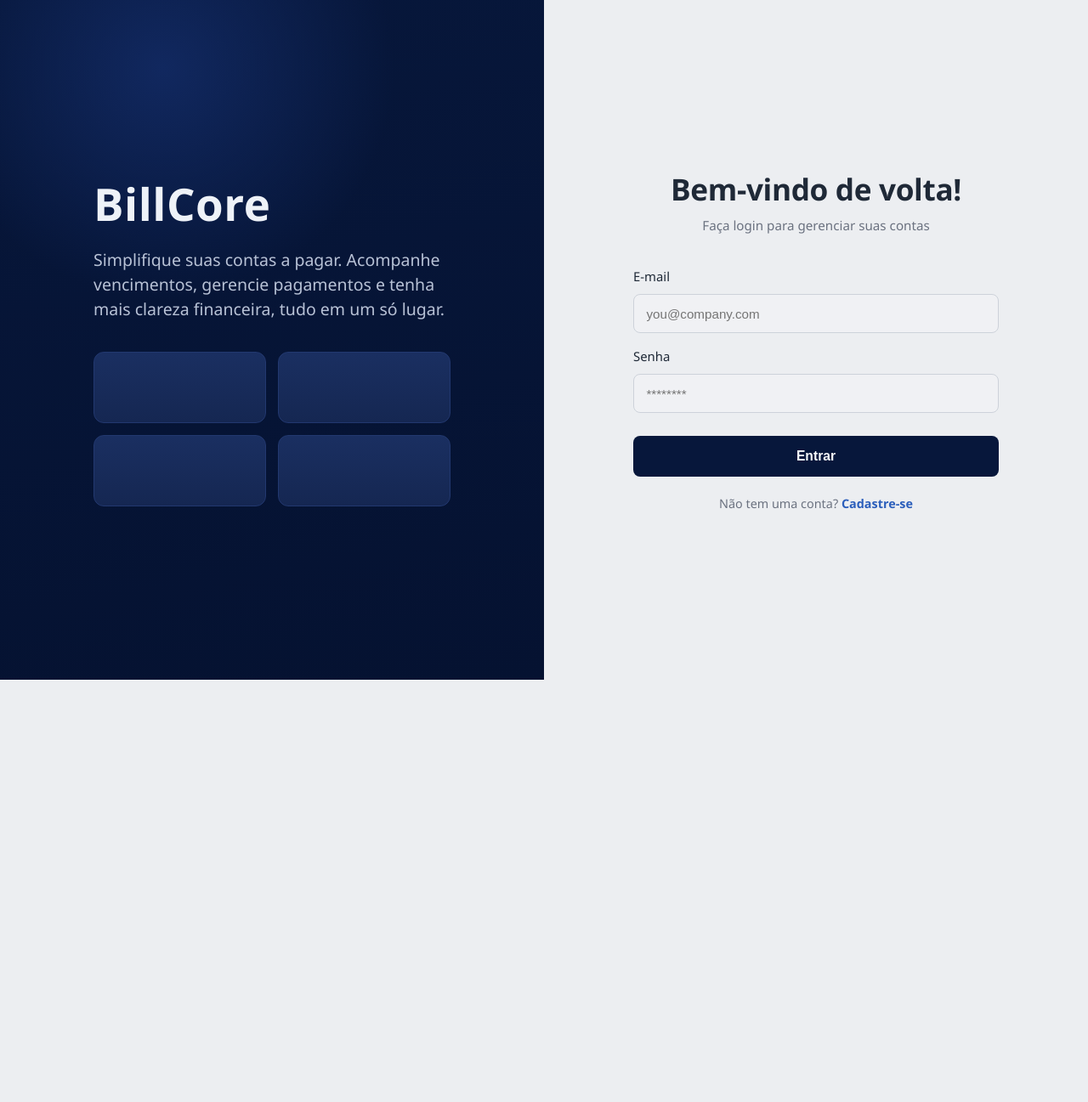
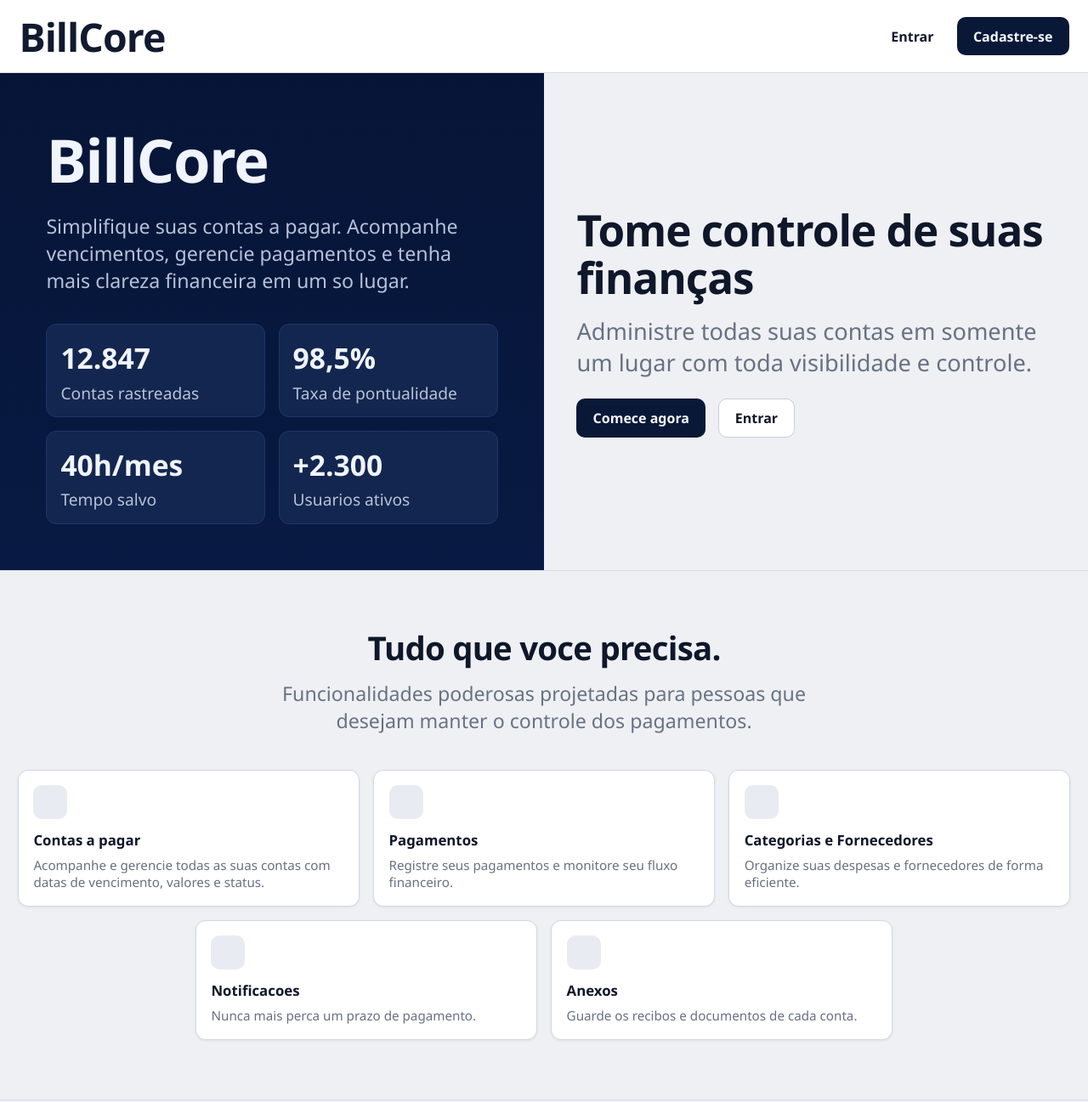
Before and after one commit to Lpaifer/Billcore_frontend, a React (Vite) app: page / in a window 1280 px wide. Before the commit this address led to /login. Shown: the top 1297 px of the page at 85% size. Before the commit the page ends 800 px from the top, so only its background shows below. Built offline with nearby package versions, Linux system fonts and the light colour scheme.

Commit message:
landing_page

```diff
--- a/src/App.tsx
+++ b/src/App.tsx
@@ -4,6 +4,7 @@ import { RequireAuth } from "./components/RequireAuth";
 import { RequireFinancialProfile } from "./components/RequireFinancialProfile";
 import { FinancialProfileOnboardingPage } from "./pages/FinancialProfileOnboardingPage";
 import { DashboardPage } from "./pages/DashboardPage";
+import { LandingPage } from "./pages/LandingPage";
 import { LoginPage } from "./pages/LoginPage";
 import { AddPayableAccountPage } from "./pages/AddPayableAccountPage";
 import { EditPayableAccountPage } from "./pages/EditPayableAccountPage";
@@ -13,7 +14,7 @@ import { RegisterPage } from "./pages/RegisterPage";
 export function App() {
   return (
     <Routes>
-      <Route path="/" element={<Navigate to="/login" replace />} />
+      <Route path="/" element={<LandingPage />} />
       <Route path="/register" element={<RegisterPage />} />
       <Route path="/login" element={<LoginPage />} />
       <Route element={<RequireAuth />}>
@@ -27,7 +28,7 @@ export function App() {
           </Route>
         </Route>
       </Route>
-      <Route path="*" element={<Navigate to="/login" replace />} />
+      <Route path="*" element={<Navigate to="/" replace />} />
     </Routes>
   );
 }
--- /dev/null
+++ b/src/pages/LandingPage.tsx
@@ -0,0 +1,111 @@
+import { Link } from "react-router-dom";
+
+const FEATURES = [
+  {
+    title: "Contas a pagar",
+    description: "Acompanhe e gerencie todas as suas contas com datas de vencimento, valores e status."
+  },
+  {
+    title: "Pagamentos",
+    description: "Registre seus pagamentos e monitore seu fluxo financeiro."
+  },
+  {
+    title: "Categorias e Fornecedores",
+    description: "Organize suas despesas e fornecedores de forma eficiente."
+  },
+  {
+    title: "Notificacoes",
+    description: "Nunca mais perca um prazo de pagamento."
+  },
+  {
+    title: "Anexos",
+    description: "Guarde os recibos e documentos de cada conta."
+  }
+];
+
+export function LandingPage() {
+  return (
+    <div className="landing-page">
+      <header className="landing-header">
+        <div className="landing-brand">BillCore</div>
+        <div className="landing-header-actions">
+          <Link to="/login" className="landing-link-button">
+            Entrar
+          </Link>
+          <Link to="/register" className="landing-primary-button">
+            Cadastre-se
+          </Link>
+        </div>
+      </header>
+
+      <section className="landing-hero">
+        <aside className="landing-hero-brand">
+          <h1>BillCore</h1>
+          <p>
+            Simplifique suas contas a pagar. Acompanhe vencimentos, gerencie pagamentos e tenha mais
+            clareza financeira em um so lugar.
+          </p>
+          <div className="landing-stat-grid">
+            <article>
+              <strong>12.847</strong>
+              <span>Contas rastreadas</span>
+            </article>
+            <article>
+              <strong>98,5%</strong>
+              <span>Taxa de pontualidade</span>
+            </article>
+            <article>
+              <strong>40h/mes</strong>
+              <span>Tempo salvo</span>
+            </article>
+            <article>
+              <strong>+2.300</strong>
+              <span>Usuarios ativos</span>
+            </article>
+          </div>
+        </aside>
+
+        <div className="landing-hero-content">
+          <h2>Tome controle de suas finanças</h2>
+          <p>Administre todas suas contas em somente um lugar com toda visibilidade e controle.</p>
+          <div className="landing-hero-actions">
+            <Link to="/register" className="landing-primary-button">
+              Comece agora
+            </Link>
+            <Link to="/login" className="landing-outline-button">
+              Entrar
+            </Link>
+          </div>
+        </div>
+      </section>
+
+      <section className="landing-features">
+        <h3>Tudo que voce precisa.</h3>
+        <p>Funcionalidades poderosas projetadas para pessoas que desejam manter o controle dos pagamentos.</p>
+        <div className="landing-feature-grid">
+          {FEATURES.map((feature) => (
+            <article key={feature.title} className="landing-feature-card">
+              <div className="landing-feature-icon" />
+              <h4>{feature.title}</h4>
+              <span>{feature.description}</span>
+            </article>
+          ))}
+        </div>
+      </section>
+
+      <section className="landing-dashboard-note">
+        <h3>Dashboard inteligente</h3>
+        <p>Acompanhe suas finanças em tempo real com total clareza.</p>
+      </section>
+
+      <footer className="landing-footer">
+        <div className="landing-brand">BillCore</div>
+        <div className="landing-footer-links">
+          <button type="button">Sobre Nos</button>
+          <button type="button">Contato</button>
+          <button type="button">Termos</button>
+        </div>
+      </footer>
+    </div>
+  );
+}
--- a/src/style.css
+++ b/src/style.css
@@ -29,6 +29,266 @@ body {
 
 #app {
   min-height: 100vh;
+}
+
+.landing-page {
+  background: #eef0f4;
+  color: #0f172a;
+}
+
+.landing-header {
+  min-height: 86px;
+  display: flex;
+  align-items: center;
+  justify-content: space-between;
+  padding: 0 1.4rem;
+  background: #ffffff;
+  border-bottom: 1px solid #d6dbe4;
+}
+
+.landing-brand {
+  font-size: 2.9rem;
+  font-weight: 700;
+  letter-spacing: -0.02em;
+  color: #111a2f;
+}
+
+.landing-header-actions {
+  display: flex;
+  align-items: center;
+  gap: 0.8rem;
+}
+
+.landing-link-button {
+  text-decoration: none;
+  color: #111a2f;
+  font-weight: 600;
+  padding: 0.55rem 0.9rem;
+  border-radius: 8px;
+}
+
+.landing-link-button:hover {
+  background: #f1f4f9;
+}
+
+.landing-primary-button {
+  text-decoration: none;
+  background: #0a1838;
+  color: #f4f7ff;
+  font-weight: 700;
+  border-radius: 10px;
+  padding: 0.7rem 1.2rem;
+  display: inline-flex;
+  align-items: center;
+  justify-content: center;
+}
+
+.landing-primary-button:hover {
+  background: #122852;
+}
+
+.landing-outline-button {
+  text-decoration: none;
+  color: #111827;
+  background: #ffffff;
+  border: 1px solid #c8ced9;
+  border-radius: 10px;
+  padding: 0.7rem 1.2rem;
+  display: inline-flex;
+  align-items: center;
+  justify-content: center;
+  font-weight: 700;
+}
+
+.landing-hero {
+  display: grid;
+  grid-template-columns: 1fr 1fr;
+  min-height: 560px;
+  border-bottom: 1px solid #d6dbe4;
+}
+
+.landing-hero-brand {
+  background: linear-gradient(180deg, #061537 0%, #081a43 100%);
+  color: #f0f4fc;
+  padding: 3.4rem;
+  display: flex;
+  flex-direction: column;
+  justify-content: center;
+}
+
+.landing-hero-brand h1 {
+  margin: 0;
+  font-size: 4.4rem;
+  letter-spacing: -0.02em;
+}
+
+.landing-hero-brand p {
+  margin: 0.85rem 0 0;
+  color: #b7c2d8;
+  font-size: 1.45rem;
+  max-width: 560px;
+}
+
+.landing-stat-grid {
+  margin-top: 2.2rem;
+  display: grid;
+  grid-template-columns: repeat(2, minmax(170px, 1fr));
+  gap: 0.95rem;
+  max-width: 640px;
+}
+
+.landing-stat-grid article {
+  background: #13264f;
+  border-radius: 12px;
+  border: 1px solid #1f3568;
+  padding: 1rem 1rem 0.9rem;
+}
+
+.landing-stat-grid strong {
+  display: block;
+  font-size: 2.1rem;
+  font-weight: 700;
+}
+
+.landing-stat-grid span {
+  display: block;
+  margin-top: 0.3rem;
+  color: #b7c2d8;
+  font-size: 1.2rem;
+}
+
+.landing-hero-content {
+  padding: 2.4rem;
+  display: flex;
+  flex-direction: column;
+  justify-content: center;
+}
+
+.landing-hero-content h2 {
+  margin: 0;
+  font-size: clamp(3.1rem, 4vw, 5rem);
+  max-width: 700px;
+  line-height: 1.1;
+  letter-spacing: -0.02em;
+}
+
+.landing-hero-content p {
+  margin: 1rem 0 0;
+  color: #677181;
+  font-size: 1.7rem;
+  max-width: 760px;
+}
+
+.landing-hero-actions {
+  margin-top: 1.5rem;
+  display: flex;
+  gap: 0.9rem;
+}
+
+.landing-features {
+  padding: 4rem 1.3rem 4.4rem;
+  border-bottom: 1px solid #d6dbe4;
+}
+
+.landing-features h3,
+.landing-dashboard-note h3 {
+  margin: 0;
+  text-align: center;
+  font-size: clamp(2.2rem, 3vw, 3.4rem);
+  letter-spacing: -0.02em;
+}
+
+.landing-features > p,
+.landing-dashboard-note p {
+  margin: 0.75rem auto 0;
+  text-align: center;
+  max-width: 700px;
+  color: #687282;
+  font-size: 1.45rem;
+}
+
+.landing-feature-grid {
+  margin: 2.6rem auto 0;
+  max-width: 1400px;
+  display: grid;
+  grid-template-columns: repeat(6, minmax(0, 1fr));
+  gap: 1rem;
+}
+
+.landing-feature-card {
+  background: #ffffff;
+  border: 1px solid #d2d8e3;
+  border-radius: 12px;
+  padding: 1.1rem;
+  box-shadow: 0 1px 3px rgba(20, 36, 74, 0.08);
+}
+
+.landing-feature-card:nth-child(-n + 3) {
+  grid-column: span 2;
+}
+
+.landing-feature-card:nth-child(n + 4) {
+  grid-column: span 2;
+}
+
+.landing-feature-card:nth-child(4) {
+  grid-column: 2 / span 2;
+}
+
+.landing-feature-card:nth-child(5) {
+  grid-column: 4 / span 2;
+}
+
+.landing-feature-icon {
+  width: 40px;
+  height: 40px;
+  border-radius: 10px;
+  background: #e8ecf2;
+}
+
+.landing-feature-card h4 {
+  margin: 0.8rem 0 0;
+  font-size: 1.05rem;
+}
+
+.landing-feature-card span {
+  margin-top: 0.5rem;
+  display: block;
+  color: #677181;
+  font-size: 0.95rem;
+}
+
+.landing-dashboard-note {
+  min-height: 460px;
+  padding: 3.8rem 1.3rem 4rem;
+}
+
+.landing-footer {
+  min-height: 130px;
+  background: #07173b;
+  color: #eef3fb;
+  padding: 1.5rem 1.4rem;
+  display: flex;
+  align-items: center;
+  justify-content: space-between;
+  gap: 1rem;
+}
+
+.landing-footer .landing-brand {
+  color: #f0f4fb;
+}
+
+.landing-footer-links {
+  display: flex;
+  gap: 1.1rem;
+}
+
+.landing-footer-links button {
+  background: transparent;
+  border: 0;
+  color: #f0f4fb;
+  font-size: 0.98rem;
+  cursor: default;
 }
 
 .auth-shell {
@@ -505,6 +765,49 @@ body {
 }
 
 @media (max-width: 960px) {
+  .landing-brand {
+    font-size: 2.3rem;
+  }
+
+  .landing-hero {
+    grid-template-columns: 1fr;
+  }
+
+  .landing-hero-brand,
+  .landing-hero-content {
+    padding: 1.35rem 1rem;
+  }
+
+  .landing-hero-brand h1 {
+    font-size: 3.2rem;
+  }
+
+  .landing-hero-brand p,
+  .landing-hero-content p,
+  .landing-features > p,
+  .landing-dashboard-note p {
+    font-size: 1.05rem;
+  }
+
+  .landing-feature-grid {
+    grid-template-columns: 1fr;
+    max-width: 520px;
+  }
+
+  .landing-feature-card:nth-child(n),
+  .landing-feature-card:nth-child(-n + 3) {
+    grid-column: span 1;
+  }
+
+  .landing-footer {
+    flex-direction: column;
+    align-items: flex-start;
+  }
+
+  .landing-footer-links {
+    flex-wrap: wrap;
+  }
+
   .auth-shell {
     grid-template-columns: 1fr;
   }
```
Also changed, not shown: 1 other file (tests, documents, lock files or other folders).
